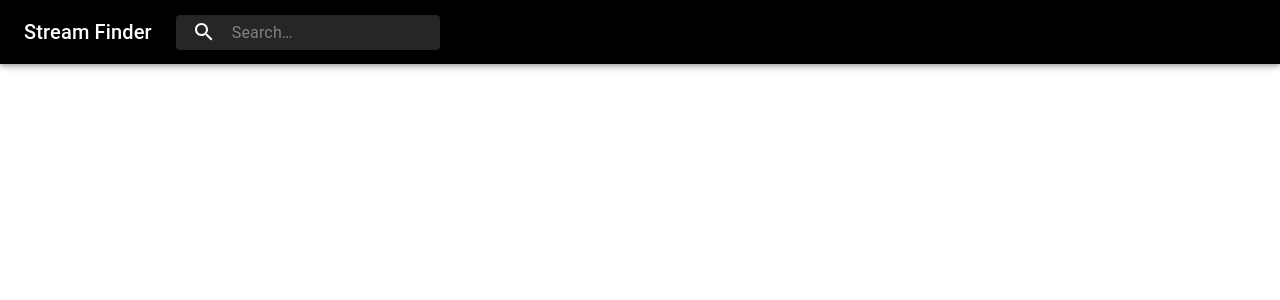
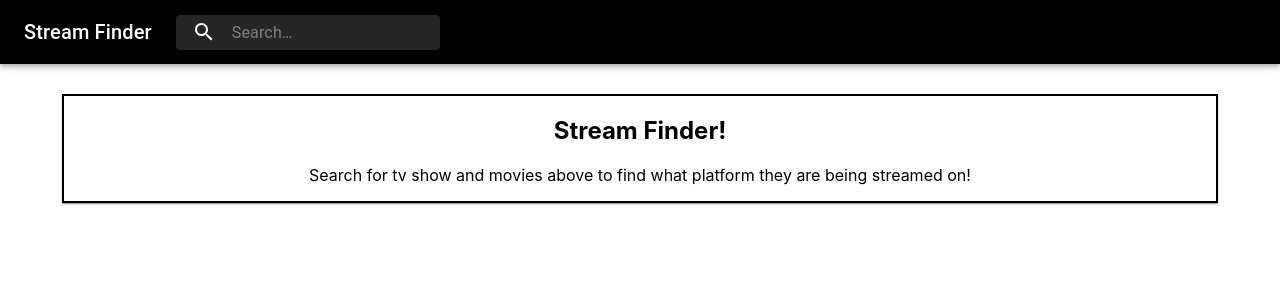
Before and after one commit to sethnadu/NotePad, a React (Create React App) app in the folder videosearch/: page / in a window 1280 px wide. Shown: the top 300 px of the page. Built offline with nearby package versions, Linux system fonts and the light colour scheme.

Commit message:
got api intergration working

```diff
--- /dev/null
+++ b/videosearch/src/Components/Intro.jsx
@@ -0,0 +1,24 @@
+import React from 'react'
+import { makeStyles } from '@material-ui/core/styles';
+
+const useStyles = makeStyles({
+    card: {
+      width: "90%",
+      margin: "30px auto",
+      boxShadow: "0px 2px 1px -1px rgba(0,0,0,0.2), 0px 1px 1px 0px rgba(0,0,0,0.14), 0px 1px 3px 0px rgba(0,0,0,0.12)",
+      border: '2px solid black'
+    },
+
+});
+
+const Intro = () => {
+    const classes = useStyles();
+    return (
+        <div className = {classes.card}>
+            <h2>Stream Finder!</h2>
+            <p>Search for tv show and movies above to find what platform they are being streamed on!</p>
+        </div>
+    )
+}
+
+export default Intro
--- a/videosearch/src/Components/Main.jsx
+++ b/videosearch/src/Components/Main.jsx
@@ -2,6 +2,7 @@ import React, {useState, useEffect} from 'react'
 import axios from 'axios'
 import Appbar from './Appbar'
 import ResultCard from './ResultCard'
+import Intro from './Intro'
 
 // Material UI Imports
 import useMediaQuery from "@material-ui/core/useMediaQuery";
@@ -15,7 +16,7 @@ function Main(){
     useEffect(() => {
         {result != "" ?
         (axios
-            .get(`https://utelly-tv-shows-and-movies-availability-v1.p.rapidapi.com/lookup?term=${result}`,
+            .get(`https://utelly-tv-shows-and-movies-availability-v1.p.rapidapi.com/lookup?term=${result}&country=us`,
                 {headers: {
                 "X-RapidAPI-Host": "utelly-tv-shows-and-movies-availability-v1.p.rapidapi.com",
                 "X-RapidAPI-Key": "56439e8059msh74d7e363beea6aap1a1903jsna25a29b9dce8"
@@ -35,9 +36,12 @@ function Main(){
     return (
         <>
         <Appbar setResult = {setResult} result = {result}/>
-        {data ? data.map(result => {
-            return <ResultCard key={result.name} result={result} />
-        }) : <h2>Search above!</h2>}
+        <Intro phoneSize ={phoneSize}/>
+        <div style={{"margin": "20px", "display": "flex", 'flexFlow': 'row wrap', "justifyContent": "center"}}>
+            {data ? data.map(result => {
+                return <ResultCard key={result.name} result={result} />
+            }) : <h2>Search above!</h2>}
+        </div>
         </>
     )
 }
--- a/videosearch/src/Components/ResultCard.jsx
+++ b/videosearch/src/Components/ResultCard.jsx
@@ -15,6 +15,7 @@ import Grid from '@material-ui/core/Grid';
 const useStyles = makeStyles(theme => ({
     card: {
       maxWidth: 345,
+      margin: "20px"
     },
     media: {
       height: 140,
@@ -30,16 +31,22 @@ const useStyles = makeStyles(theme => ({
         margin: theme.spacing(4, 0, 2),
     },
     sources: {
-        margin: "auto",
+        margin: "auto 10px",
         display: "flex",
         justifyContent: "center",
-        flexDirection: 'column'
+        flexDirection: 'column',
+        width: "100%"
     },
     listItems: {
         display: 'flex',
         flexDirection: 'column',
         justifyContent: "space-evenly",
         margin: 'auto'
+    },
+    listItem: {
+        width: '100%',
+        display: 'flex',
+        justifyContent: "space-evenly",
     }
     }));
 
@@ -47,7 +54,7 @@ const useStyles = makeStyles(theme => ({
 
 const ResultCard = ({result}) => {
     const classes = useStyles();
-    const [dense, setDense] = React.useState(false);
+    const dense = false;
 
   return (
     <Card className={classes.card}>
@@ -60,7 +67,7 @@ const ResultCard = ({result}) => {
           <Typography gutterBottom variant="h5" component="h2">
             {result.name}
           </Typography>
-          <Grid item xs={12} md={6} className = {classes.sources}>
+          <Grid className = {classes.sources}>
           <Typography variant="h6" className={classes.title}>
             Streaming Platforms Below:
           </Typography>
@@ -68,7 +75,7 @@ const ResultCard = ({result}) => {
             <List dense={dense} className = {classes.listItems}>
               {result.locations ? result.locations.map(source => {
                 return (
-                <ListItem>
+                <ListItem className={classes.listItem}>
                     <img src={source.icon} />
                     <a href={`${source.url}`}><p>Visit</p></a>
                 </ListItem>)
```
